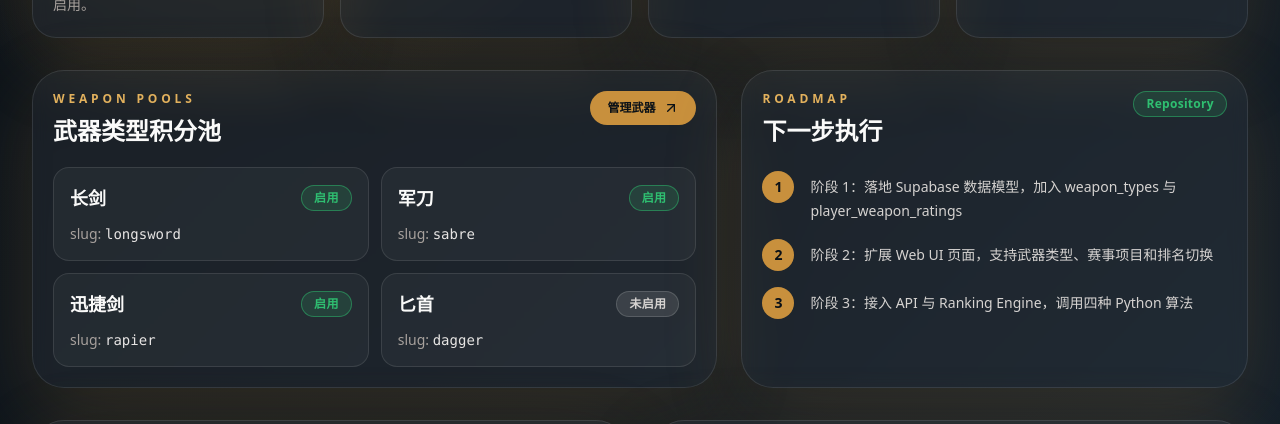
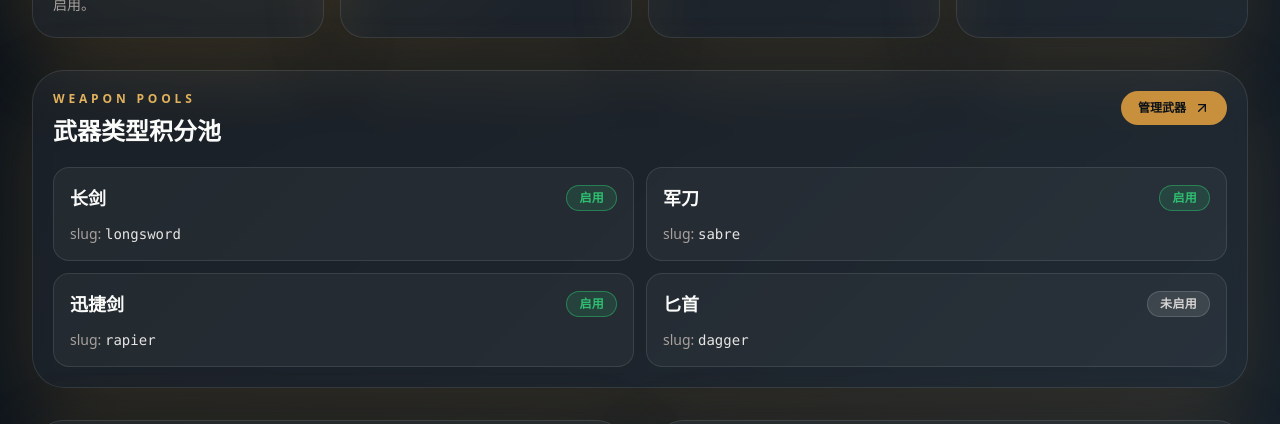
Before and after one commit to LXK111/HeimaRatings, a Next.js app: page / in a window 1280 px wide. Shown: the part 519-943 px from the top of the page. Built offline with nearby package versions, Linux system fonts and the light colour scheme; no server answers.

Commit message:
ui: 移除首页 Roadmap 面板

```diff
--- a/app/page.tsx
+++ b/app/page.tsx
@@ -6,12 +6,6 @@ import { Panel } from "@/components/ui/panel";
 import { StatusBadge } from "@/components/ui/status-badge";
 import { getRequestRepository } from "@/lib/server/repositories/factory";
 import { getServerRepositoryContext } from "@/lib/server/request-context";
-
-const nextSteps = [
-  "阶段 1：落地 Supabase 数据模型，加入 weapon_types 与 player_weapon_ratings",
-  "阶段 2：扩展 Web UI 页面，支持武器类型、赛事项目和排名切换",
-  "阶段 3：接入 API 与 Ranking Engine，调用四种 Python 算法"
-];
 
 export const dynamic = "force-dynamic";
 
@@ -75,7 +69,7 @@ export default async function Home() {
         />
       </section>
 
-      <section className="grid gap-6 pb-8 lg:grid-cols-[1.15fr_0.85fr]">
+      <section className="grid gap-6 pb-8">
         <Panel
           action={<ActionLink href="/weapons">管理武器</ActionLink>}
           className="bg-iron-900/70"
@@ -101,23 +95,6 @@ export default async function Home() {
               </div>
             ))}
           </div>
-        </Panel>
-
-        <Panel
-          action={<StatusBadge label="Repository" tone="green" />}
-          eyebrow="Roadmap"
-          title="下一步执行"
-        >
-          <ol className="mt-6 space-y-4">
-            {nextSteps.map((step, index) => (
-              <li className="flex gap-4" key={step}>
-                <span className="flex h-8 w-8 shrink-0 items-center justify-center rounded-full bg-brass-500 text-sm font-black text-iron-950">
-                  {index + 1}
-                </span>
-                <span className="pt-1 text-sm leading-6 text-stone-300">{step}</span>
-              </li>
-            ))}
-          </ol>
         </Panel>
       </section>
 
```
